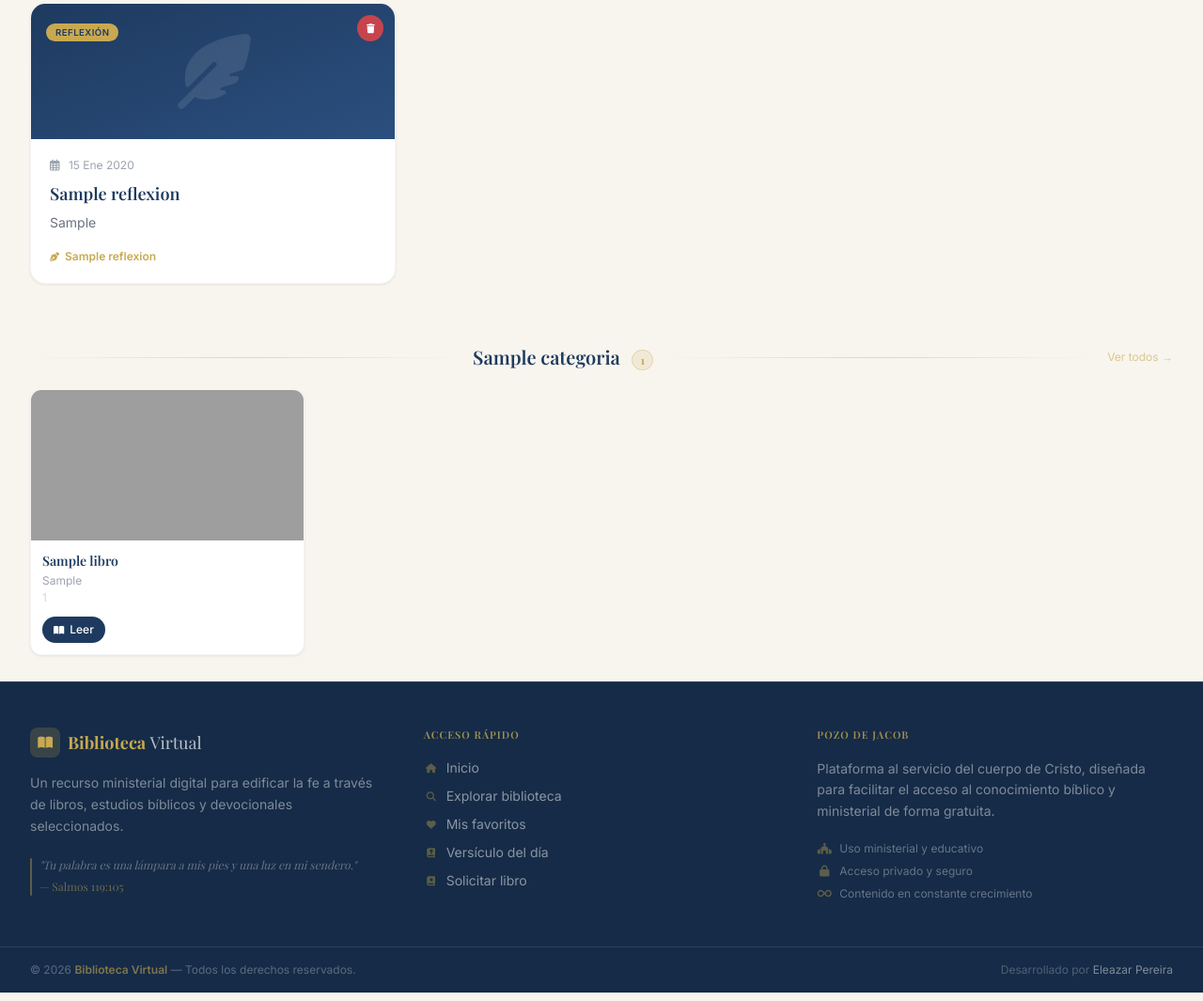
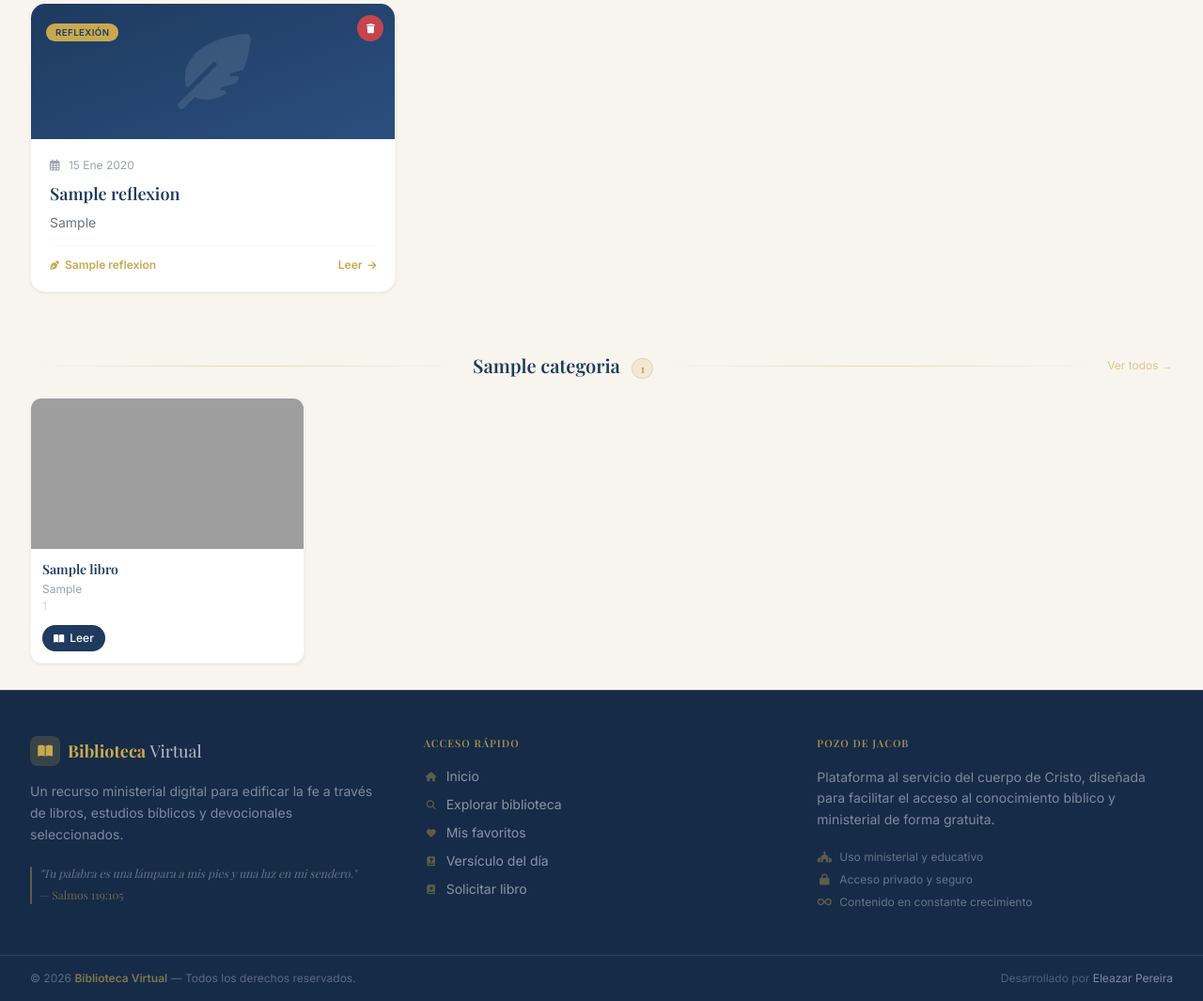
Before and after one commit to ele7/proyecto_biblioteca_virtual_JP, a Django app: page /dashboard/ in a window 1280 px wide. Shown: the part 1775-2840 px from the top of the page at 94% size. Run offline with Django 5.2, Linux system fonts and the light colour scheme; a user stored in the database is signed in; tables that the repository leaves empty hold one stand-in row (values such as "Sample post"); a database or web service that is not in the repository returns one stand-in record (values such as "Sample title"); data that the repository does not hold is empty; some libraries are stand-ins or nearby versions; grey boxes are pictures that could not be loaded.

Commit message:
Mejora sección Reflexiones: botón Leer + modal + vista lector dinámica
- dashboard.py: pasa reflexiones a todos los usuarios (antes solo admin)
- Admin: agrega botón "Leer" en cada tarjeta que abre modal con texto completo
- Lector: reemplaza artículos hardcodeados por reflexiones reales de la BD
- Modal compartido con Alpine.js muestra título, cuerpo, autor y fecha
- Estado vacío para lector cuando no hay reflexiones publicadas

Co-Authored-By: Claude Sonnet 4.6 <noreply@anthropic.com>

```diff
--- a/library/templates/library/dashboard.html
+++ b/library/templates/library/dashboard.html
@@ -435,6 +435,7 @@
   {% if user.is_admin %}
 
   {% if reflexiones %}
+  <div x-data="{ abierto: false, titulo: '', cuerpo: '', autor: '', fecha: '' }">
   <div class="grid grid-cols-1 md:grid-cols-3 gap-6">
     {% for r in reflexiones %}
     <article class="bg-white rounded-2xl overflow-hidden shadow-bv-sm border border-stone-100
@@ -471,15 +472,58 @@
                    group-hover:text-navy-light transition-colors line-clamp-2">
           {{ r.titulo }}
         </h3>
-        <p class="text-gray-500 text-sm leading-relaxed line-clamp-4 mb-4 flex-1">
+        <p class="text-gray-500 text-sm leading-relaxed line-clamp-3 mb-3 flex-1">
           {{ r.cuerpo }}
         </p>
-        <p class="text-gold text-xs font-semibold mt-auto flex items-center gap-1.5">
-          <i class="fas fa-pen-nib text-[10px]"></i> {{ r.autor_nombre }}
-        </p>
+        <div class="flex items-center justify-between mt-auto pt-3 border-t border-stone-50">
+          <p class="text-gold text-xs font-semibold flex items-center gap-1.5">
+            <i class="fas fa-pen-nib text-[10px]"></i> {{ r.autor_nombre }}
+          </p>
+          <button @click="titulo='{{ r.titulo|escapejs }}'; cuerpo='{{ r.cuerpo|escapejs }}'; autor='{{ r.autor_nombre|escapejs }}'; fecha='{{ r.fecha_creacion|date:'d M Y' }}'; abierto=true"
+                  class="inline-flex items-center gap-1.5 text-gold text-xs font-semibold hover:gap-2.5 transition-all">
+            Leer <i class="fas fa-arrow-right text-[10px]" aria-hidden="true"></i>
+          </button>
+        </div>
       </div>
     </article>
     {% endfor %}
+  </div>
+
+  {# Modal — leer reflexión completa #}
+  <div x-show="abierto"
+       x-cloak
+       class="fixed inset-0 z-50 flex items-center justify-center p-4"
+       role="dialog" aria-modal="true">
+    <div class="absolute inset-0 bg-navy/60 backdrop-blur-sm" @click="abierto=false"></div>
+    <div class="relative bg-white rounded-2xl shadow-2xl w-full max-w-lg max-h-[80vh]
+                flex flex-col z-10 overflow-hidden">
+      <div class="flex items-start justify-between p-6 pb-4 border-b border-stone-100 shrink-0">
+        <div class="flex-1 min-w-0 pr-4">
+          <p class="text-gold text-[0.68rem] font-semibold uppercase tracking-widest mb-0.5">Reflexión</p>
+          <h3 x-text="titulo" class="font-serif text-navy text-xl font-bold leading-snug"></h3>
+        </div>
+        <button @click="abierto=false"
+                class="w-8 h-8 shrink-0 flex items-center justify-center rounded-full
+                       bg-stone-100 hover:bg-stone-200 text-gray-400 hover:text-navy transition-colors"
+                aria-label="Cerrar">
+          <i class="fas fa-times text-sm"></i>
+        </button>
+      </div>
+      <div class="overflow-y-auto p-6 flex-1">
+        <p x-text="cuerpo" class="text-gray-600 text-sm leading-relaxed whitespace-pre-line"></p>
+      </div>
+      <div class="px-6 py-4 border-t border-stone-100 flex items-center justify-between shrink-0 bg-stone-50/50">
+        <p class="text-gold text-xs font-semibold flex items-center gap-1.5">
+          <i class="fas fa-pen-nib text-[10px]"></i>
+          <span x-text="autor"></span>
+        </p>
+        <p class="text-gray-400 text-xs flex items-center gap-1.5">
+          <i class="far fa-calendar-alt text-[10px]"></i>
+          <span x-text="fecha"></span>
+        </p>
+      </div>
+    </div>
+  </div>
   </div>
 
   {% else %}
@@ -497,103 +541,95 @@
   {% endif %}
 
   {# ══════════════════════════════════════════════════ #}
-  {# VISTA LECTOR — artículos estáticos (sin cambios)   #}
+  {# VISTA LECTOR — reflexiones dinámicas              #}
   {# ══════════════════════════════════════════════════ #}
   {% else %}
 
+  {% if reflexiones %}
+  <div x-data="{ abierto: false, titulo: '', cuerpo: '', autor: '', fecha: '' }">
   <div class="grid grid-cols-1 md:grid-cols-3 gap-6">
-
-    {# Artículo 1 — Devocional #}
+    {% for r in reflexiones %}
     <article class="bg-white rounded-2xl overflow-hidden shadow-bv-sm border border-stone-100
                     hover:shadow-bv-md transition-all duration-300 group flex flex-col">
-      <div class="h-48 bg-gradient-to-br from-navy to-navy-light relative overflow-hidden
+      <div class="h-36 bg-gradient-to-br from-navy to-navy-light relative overflow-hidden
                   flex items-center justify-center" aria-hidden="true">
-        <i class="fas fa-cross text-white/10 text-[7rem]"></i>
+        <i class="fas fa-feather-alt text-white/10 text-[5rem]"></i>
         <div class="absolute top-4 left-4">
           <span class="bg-gold text-navy text-[0.6rem] font-bold px-2.5 py-1
-                       rounded-full uppercase tracking-wider">Devocional</span>
+                       rounded-full uppercase tracking-wider">Reflexión</span>
         </div>
       </div>
       <div class="p-5 flex flex-col flex-1">
         <p class="text-gray-400 text-xs mb-2.5">
-          <i class="far fa-calendar-alt mr-1.5" aria-hidden="true"></i>Febrero 2025
+          <i class="far fa-calendar-alt mr-1.5" aria-hidden="true"></i>
+          {{ r.fecha_creacion|date:"d M Y" }}
         </p>
-        <h3 class="font-serif text-navy text-lg font-semibold leading-snug mb-3
-                   group-hover:text-navy-light transition-colors">
-          El poder transformador de la Palabra de Dios
+        <h3 class="font-serif text-navy text-lg font-semibold leading-snug mb-2
+                   group-hover:text-navy-light transition-colors line-clamp-2">
+          {{ r.titulo }}
         </h3>
-        <p class="text-gray-500 text-sm leading-relaxed line-clamp-3 mb-5 flex-1">
-          "Lámpara es a mis pies tu palabra, y lumbrera a mi camino." Descubre cómo la Biblia
-          transforma cada área de tu vida cuando la aplicas diariamente con fe y obediencia.
+        <p class="text-gray-500 text-sm leading-relaxed line-clamp-3 mb-3 flex-1">
+          {{ r.cuerpo }}
         </p>
-        <a href="#" class="inline-flex items-center gap-1.5 text-gold text-sm font-semibold
-                           hover:gap-3 transition-all mt-auto" style="text-decoration:none">
-          Leer reflexión <i class="fas fa-arrow-right text-xs" aria-hidden="true"></i>
-        </a>
+        <div class="flex items-center justify-between mt-auto pt-3 border-t border-stone-50">
+          <p class="text-gold text-xs font-semibold flex items-center gap-1.5">
+            <i class="fas fa-pen-nib text-[10px]"></i> {{ r.autor_nombre }}
+          </p>
+          <button @click="titulo='{{ r.titulo|escapejs }}'; cuerpo='{{ r.cuerpo|escapejs }}'; autor='{{ r.autor_nombre|escapejs }}'; fecha='{{ r.fecha_creacion|date:'d M Y' }}'; abierto=true"
+                  class="inline-flex items-center gap-1.5 text-gold text-xs font-semibold hover:gap-2.5 transition-all">
+            Leer <i class="fas fa-arrow-right text-[10px]" aria-hidden="true"></i>
+          </button>
+        </div>
       </div>
     </article>
+    {% endfor %}
+  </div>
 
-    {# Artículo 2 — Ministerio #}
-    <article class="bg-white rounded-2xl overflow-hidden shadow-bv-sm border border-stone-100
-                    hover:shadow-bv-md transition-all duration-300 group flex flex-col">
-      <div class="h-48 bg-gradient-to-br from-amber-800 to-amber-950 relative overflow-hidden
-                  flex items-center justify-center" aria-hidden="true">
-        <i class="fas fa-dove text-white/10 text-[7rem]"></i>
-        <div class="absolute top-4 left-4">
-          <span class="bg-gold text-navy text-[0.6rem] font-bold px-2.5 py-1
-                       rounded-full uppercase tracking-wider">Ministerio</span>
+  {# Modal — leer reflexión completa #}
+  <div x-show="abierto"
+       x-cloak
+       class="fixed inset-0 z-50 flex items-center justify-center p-4"
+       role="dialog" aria-modal="true">
+    <div class="absolute inset-0 bg-navy/60 backdrop-blur-sm" @click="abierto=false"></div>
+    <div class="relative bg-white rounded-2xl shadow-2xl w-full max-w-lg max-h-[80vh]
+                flex flex-col z-10 overflow-hidden">
+      <div class="flex items-start justify-between p-6 pb-4 border-b border-stone-100 shrink-0">
+        <div class="flex-1 min-w-0 pr-4">
+          <p class="text-gold text-[0.68rem] font-semibold uppercase tracking-widest mb-0.5">Reflexión</p>
+          <h3 x-text="titulo" class="font-serif text-navy text-xl font-bold leading-snug"></h3>
         </div>
+        <button @click="abierto=false"
+                class="w-8 h-8 shrink-0 flex items-center justify-center rounded-full
+                       bg-stone-100 hover:bg-stone-200 text-gray-400 hover:text-navy transition-colors"
+                aria-label="Cerrar">
+          <i class="fas fa-times text-sm"></i>
+        </button>
       </div>
-      <div class="p-5 flex flex-col flex-1">
-        <p class="text-gray-400 text-xs mb-2.5">
-          <i class="far fa-calendar-alt mr-1.5" aria-hidden="true"></i>Enero 2025
+      <div class="overflow-y-auto p-6 flex-1">
+        <p x-text="cuerpo" class="text-gray-600 text-sm leading-relaxed whitespace-pre-line"></p>
+      </div>
+      <div class="px-6 py-4 border-t border-stone-100 flex items-center justify-between shrink-0 bg-stone-50/50">
+        <p class="text-gold text-xs font-semibold flex items-center gap-1.5">
+          <i class="fas fa-pen-nib text-[10px]"></i>
+          <span x-text="autor"></span>
         </p>
-        <h3 class="font-serif text-navy text-lg font-semibold leading-snug mb-3
-                   group-hover:text-navy-light transition-colors">
-          Discipulado: La gran comisión en el siglo XXI
-        </h3>
-        <p class="text-gray-500 text-sm leading-relaxed line-clamp-3 mb-5 flex-1">
-          El llamado de Jesús a hacer discípulos sigue siendo tan vigente hoy. Exploramos
-          estrategias bíblicas para el discipulado en la era digital y en la comunidad local.
+        <p class="text-gray-400 text-xs flex items-center gap-1.5">
+          <i class="far fa-calendar-alt text-[10px]"></i>
+          <span x-text="fecha"></span>
         </p>
-        <a href="#" class="inline-flex items-center gap-1.5 text-gold text-sm font-semibold
-                           hover:gap-3 transition-all mt-auto" style="text-decoration:none">
-          Leer reflexión <i class="fas fa-arrow-right text-xs" aria-hidden="true"></i>
-        </a>
       </div>
-    </article>
+    </div>
+  </div>
+  </div>
 
-    {# Artículo 3 — Oración #}
-    <article class="bg-white rounded-2xl overflow-hidden shadow-bv-sm border border-stone-100
-                    hover:shadow-bv-md transition-all duration-300 group flex flex-col">
-      <div class="h-48 bg-gradient-to-br from-slate-600 to-slate-900 relative overflow-hidden
-                  flex items-center justify-center" aria-hidden="true">
-        <i class="fas fa-pray text-white/10 text-[7rem]"></i>
-        <div class="absolute top-4 left-4">
-          <span class="bg-gold text-navy text-[0.6rem] font-bold px-2.5 py-1
-                       rounded-full uppercase tracking-wider">Oración</span>
-        </div>
-      </div>
-      <div class="p-5 flex flex-col flex-1">
-        <p class="text-gray-400 text-xs mb-2.5">
-          <i class="far fa-calendar-alt mr-1.5" aria-hidden="true"></i>Enero 2025
-        </p>
-        <h3 class="font-serif text-navy text-lg font-semibold leading-snug mb-3
-                   group-hover:text-navy-light transition-colors">
-          La oración: Comunicación vital con el Padre
-        </h3>
-        <p class="text-gray-500 text-sm leading-relaxed line-clamp-3 mb-5 flex-1">
-          La oración no es un ritual, es una conversación íntima con el Dios vivo. Aprende a
-          desarrollar una vida de oración poderosa y efectiva basada en las Escrituras.
-        </p>
-        <a href="#" class="inline-flex items-center gap-1.5 text-gold text-sm font-semibold
-                           hover:gap-3 transition-all mt-auto" style="text-decoration:none">
-          Leer reflexión <i class="fas fa-arrow-right text-xs" aria-hidden="true"></i>
-        </a>
-      </div>
-    </article>
+  {% else %}
+  <div class="bg-white rounded-2xl border border-stone-100 shadow-bv-sm p-10 text-center">
+    <i class="fas fa-scroll text-5xl text-gray-200 mb-4 block" aria-hidden="true"></i>
+    <h4 class="font-serif text-navy text-lg mb-2">Próximamente</h4>
+    <p class="text-gray-400 text-sm">Se publicarán reflexiones y artículos de edificación espiritual.</p>
+  </div>
+  {% endif %}
 
-  </div>
   {% endif %}
 
 </section>
--- a/library/views/dashboard.py
+++ b/library/views/dashboard.py
@@ -85,8 +85,8 @@ def dashboard(request):
     total_favoritos = Favorito.objects.filter(usuario=usuario).count()
     total_leidos    = HistorialLectura.objects.filter(usuario=usuario).values('libro').distinct().count()
 
-    # ── Reflexiones (solo para admin) ─────────────────────────────────────
-    reflexiones     = Reflexion.objects.all()[:6] if usuario_es_admin else None
+    # ── Reflexiones (admin y lector) ──────────────────────────────────────
+    reflexiones     = Reflexion.objects.all()[:6]
     reflexion_form  = ReflexionForm() if usuario_es_admin else None
 
     return render(request, "library/dashboard.html", {
```
